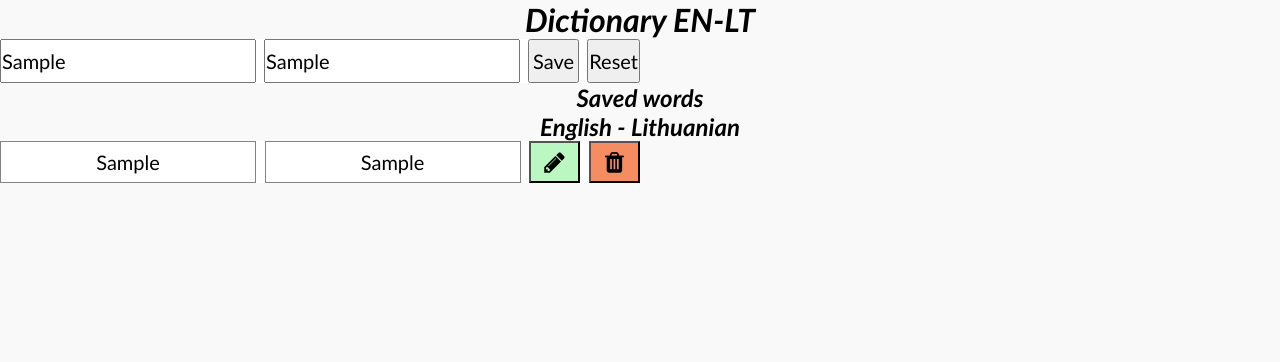
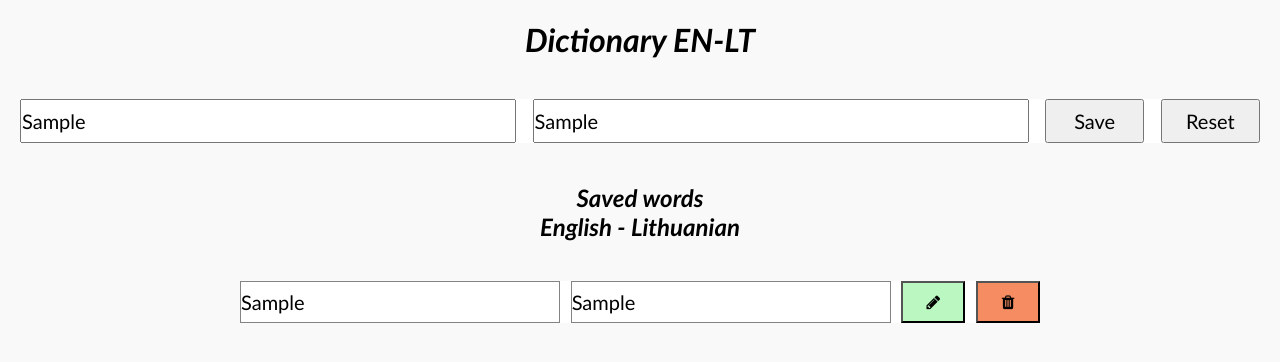
Before and after one commit to ST-dev28/25-dictionary-en-lt, a website with bundled scripts: page index.html in a window 1280 px wide. Both pictures are taken after typing "Sample", "Sample" into the empty fields and a click on the button "Save". Built offline with nearby package versions, Linux system fonts and the light colour scheme.

Commit message:
Edit words

```diff
--- a/css/main.css
+++ b/css/main.css
@@ -16,16 +16,19 @@ h2 {
   margin-top: 20px;
   font-style: italic;
 }
-Form {
+form {
   display: flex;
   justify-content: space-between;
   flex-wrap: wrap;
   gap: 5px;
   padding: 10px 10px;
   background-color: #fff;
-  /*border: 1px solid #ccc;*/
-  max-width: 50%;
+  width: 100%;
 }
+.words {
+  width: 800px;
+}
+
 form.hide {
   display: none;
 }
@@ -47,16 +50,7 @@ form > div {
   line-height: 40px;
   font-size: 20px;
 }
-list {
-  /*display: grid;
-  grid-template-columns: 1fr 1fr auto;*/
-  margin: 0 100px;
-  padding: 20px;
-  gap: 10px 0;
-  line-height: 40px;
-  font-size: 24px;
-  text-align: center;
-}
+
 button.fa.fa-pencil {
   background-color: rgb(187, 247, 192);
 }
--- a/js/components/Dictionary.js
+++ b/js/components/Dictionary.js
@@ -14,7 +14,8 @@ class Dictionary {
 
         // atnaujinu irasus
         this.updateFormDOM = null;
-        this.updateWordDOM = null;
+        this.updateEnWordDOM = null;
+        this.updateLtWordDOM = null;
         this.buttonUpdateDOM = null;
         this.buttonCancelDOM = null;
 
@@ -25,6 +26,8 @@ class Dictionary {
         this.localStorageMemoKey = 'memoList';
         this.latestUsedID = JSON.parse(localStorage.getItem(this.localStorageMemoIDcount)) || 0;
         this.savedWords = JSON.parse(localStorage.getItem(this.localStorageMemoKey)) || [];
+
+        this.wordBeingRevisedID = 0;
 
         this.init();
     }
@@ -37,6 +40,8 @@ class Dictionary {
             console.error('ERROR: Element not found!');
             return false
         }
+        this.DOM.classList.add('dic');
+
         this.render();
         this.addEvents();
         this.renderList();
@@ -60,15 +65,15 @@ class Dictionary {
                 <h2>Saved words<br>English - Lithuanian</h2>`
     }
     generateUpdateForm() {
-        return `<form id="update_word">
-                    <input id="upd_word" type="text" placeholder="type EN word" required>
-                    <input id="upd_word" type="text" placeholder="type LT word" required>
+        return `<form id="update_word" class="hide">
+                    <input id="upd_enWord" type="text" placeholder="type EN word" required>
+                    <input id="upd_ltWord" type="text" placeholder="type LT word" required>
                     <button id="update_button" type="submit">Update</button>
                     <button id="cancel_button" type="reset">Cancel</button>
                 </form>`;
     }
     generateList() {
-        return `<list class="words"></list>`
+        return `<div class="words"></div>`
     }
     renderList() {
         for (const word of this.savedWords) {
@@ -76,7 +81,7 @@ class Dictionary {
         };
     }
     renderDictionary(id, enWord, ltWord) {
-        const HTML = `<form class="memory">
+        const HTML = `<form id="memory_${id}"class="memory">
             <div class="memo" type="text">${enWord}</div>
             <div class="memo" type="text">${ltWord}</div>
             <button id="edit" type="button" href="html" class="fa fa-pencil" aria-hidden="true"></button>
@@ -104,16 +109,23 @@ class Dictionary {
         editDOM.addEventListener('click', () => {
             this.addFormDOM.classList.add('hide');
             this.updateFormDOM.classList.remove('hide');
-            console.log('editing...', enWord, ltWord);
+            //console.log('editing:', enWord, ltWord);
+
+            this.updateLtWordDOM.value = ltWord;
+            this.updateEnWordDOM.value = enWord;
+            this.wordBeingRevisedID = id;
+
+            //console.log('editing:', this.wordBeingRevisedID);
         })
     };
     render() {
         let HTML = ''
         HTML += this.generateAddForm();
+        HTML += this.generateUpdateForm();
         HTML += this.generateList();
         this.DOM.innerHTML = HTML;
 
-        this.listDOM = document.querySelector('list');
+        this.listDOM = document.querySelector('.words');
 
         this.addFormDOM = document.getElementById('add_word');
         this.enWordDOM = document.getElementById('en');
@@ -121,9 +133,11 @@ class Dictionary {
         this.buttonSaveDOM = document.getElementById('save');
 
         this.updateFormDOM = document.getElementById('update_word');
-        this.updateWordDOM = document.getElementById('upd_word');
+        this.updateLtWordDOM = document.getElementById('upd_ltWord');
+        this.updateEnWordDOM = document.getElementById('upd_enWord');
         this.buttonUpdateDOM = document.getElementById('update_button');
-        this.buttonCancelDOM = document.getElementById('update_cancel');
+        this.buttonCancelDOM = document.getElementById('cancel_button');
+        console.log(this.updateFormDOM);
     }
     addEvents() {
         // pridedu irasus
@@ -154,12 +168,35 @@ class Dictionary {
         // trinu irasa
 
         // grizti i pirmine forma
-        /*this.buttonCancelDOM.addEventListener('click', (e) => {
+        this.buttonCancelDOM.addEventListener('click', (e) => {
             e.preventDefault();
             this.addFormDOM.classList.remove('hide');
             this.updateFormDOM.classList.add('hide');
             // redaguoju irasa
-        })*/
+        })
+        this.buttonUpdateDOM.addEventListener('click', (e) => {
+            e.preventDefault();
+            const enWord = this.updateEnWordDOM.value;
+            const ltWord = this.updateLtWordDOM.value;
+            console.log(enWord, ltWord);
+
+            for (const word of this.savedWords) {
+                if (word.id === this.wordBeingRevisedID) {
+                    word.ltWord = lt;
+                    word.enWord = en;
+                }
+            }
+            localStorage.setItem(this.localStorageMemoKey, JSON.stringify(this.savedWords));
+
+            const memoryDOM = this.DOM.querySelector('#memory_' + this.wordBeingRevisedID);
+            console.log(this.wordBeingRevisedID);
+            const memoryWordDOM = memoryDOM.querySelectorAll('.memo');
+            memoryWordDOM[0].innerText = enWord;
+            memoryWordDOM[1].innerText = ltWord;
+            console.log(memoryWordDOM);
+            this.addFormDOM.classList.remove('hide');
+            this.updateFormDOM.classList.add('hide');
+        })
     };
 }
 
```
